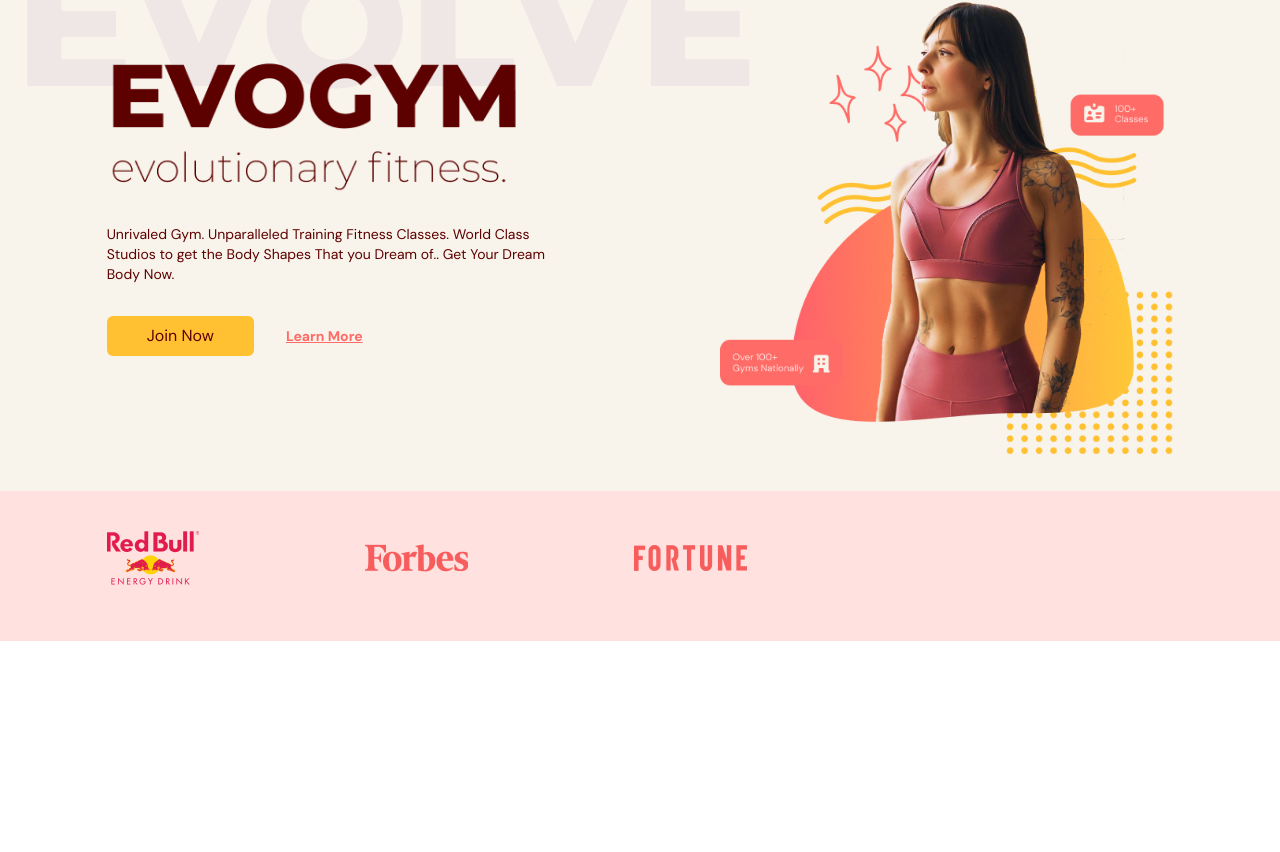
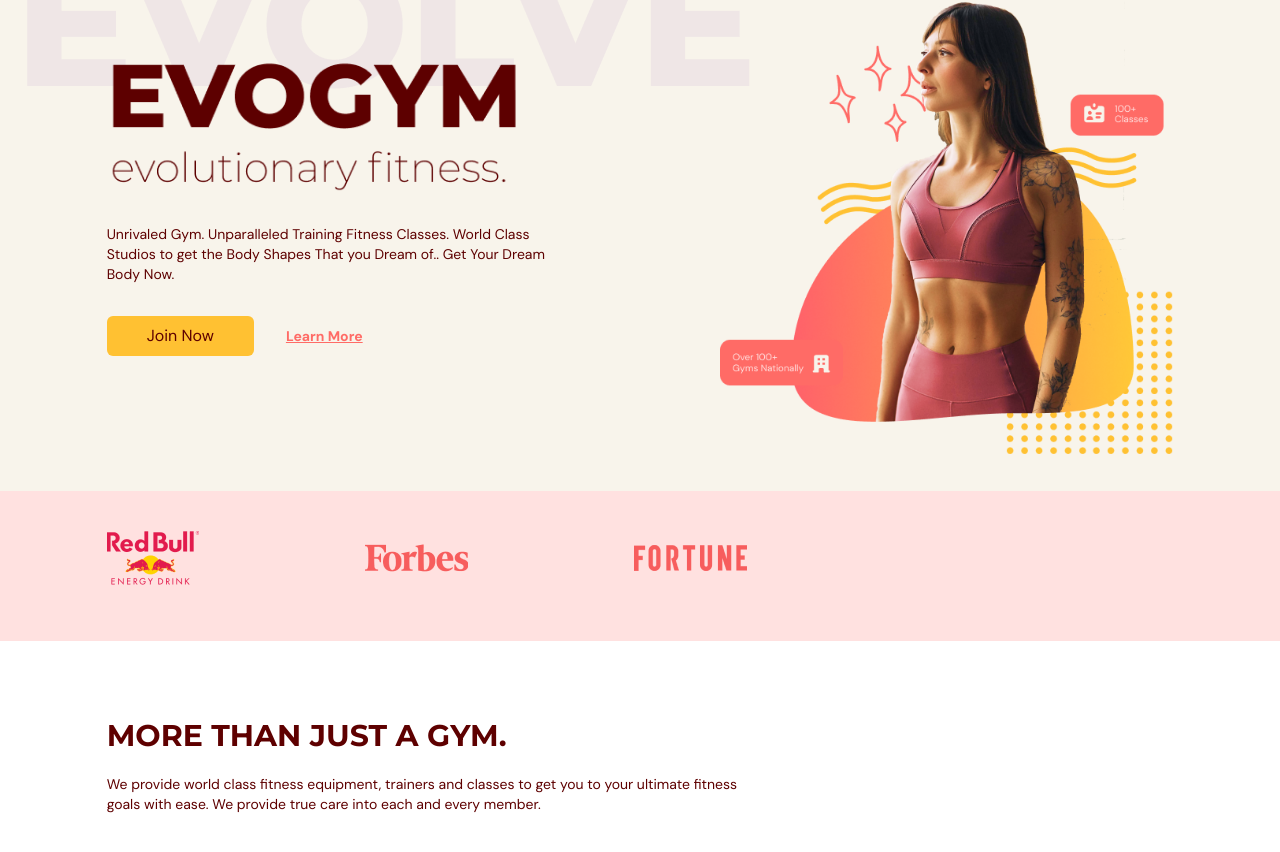
Before and after one commit to AbdelwahabTop/gym-typescript-tailwind, a React (Vite) app: page / in a window 1280 px wide. Shown: the part 182-1034 px from the top of the page. Before the commit the page ends 823 px from the top, so only its background shows below. Built offline with nearby package versions, Linux system fonts and the light colour scheme.

Commit message:
header of benefits section

```diff
--- a/src/App.tsx
+++ b/src/App.tsx
@@ -1,5 +1,6 @@
 import Navbar from "@/scenes/navbar";
 import Home from "@/scenes/home";
+import Benefits from "@/scenes/benefits"
 import { useEffect, useState } from "react";
 import { SelectedPage } from "@/shared/types";
 
@@ -29,6 +30,7 @@
         setSelectedPage={setSelectedPage}
       />
       <Home setSelectedPage={setSelectedPage} />
+      <Benefits setSelectedPage={setSelectedPage} />
     </div>
   );
 }
--- /dev/null
+++ b/src/scenes/benefits/index.tsx
@@ -0,0 +1,36 @@
+import HText from "@/shared/HText";
+import { SelectedPage } from "@/shared/types";
+import {
+  HomeModernIcon,
+  UserGroupIcon,
+  AcademicCapIcon,
+} from "@heroicons/react/24/solid";
+import { motion } from "framer-motion";
+
+type Props = {
+  setSelectedPage: (value: SelectedPage) => void;
+};
+
+const Benefits = ({ setSelectedPage }: Props) => {
+  return (
+    <section id="benefits" className="mx-auto min-h-full w-5/6 py-20">
+      <motion.div
+        onViewportEnter={() => setSelectedPage(SelectedPage.Benefits)}
+      >
+        {/* HEADER */}
+        <div className="md:my-5 md:w-3/5">
+          <HText>MORE THAN JUST A GYM.</HText>
+          <p className="my-5 text-sm">
+            We provide world class fitness equipment, trainers and classes to
+            get you to your ultimate fitness goals with ease. We provide true
+            care into each and every member.
+          </p>
+        </div>
+
+        {/* BENEFITS */}
+      </motion.div>
+    </section>
+  );
+};
+
+export default Benefits;
--- /dev/null
+++ b/src/shared/HText.tsx
@@ -0,0 +1,13 @@
+import React from "react";
+
+type Props = {
+  children: React.ReactNode;
+};
+
+const HText = ({ children }: Props) => {
+  return (
+    <h1 className="basis-3/5 font-montserrat text-3xl font-bold">{children}</h1>
+  );
+};
+
+export default HText;
```
